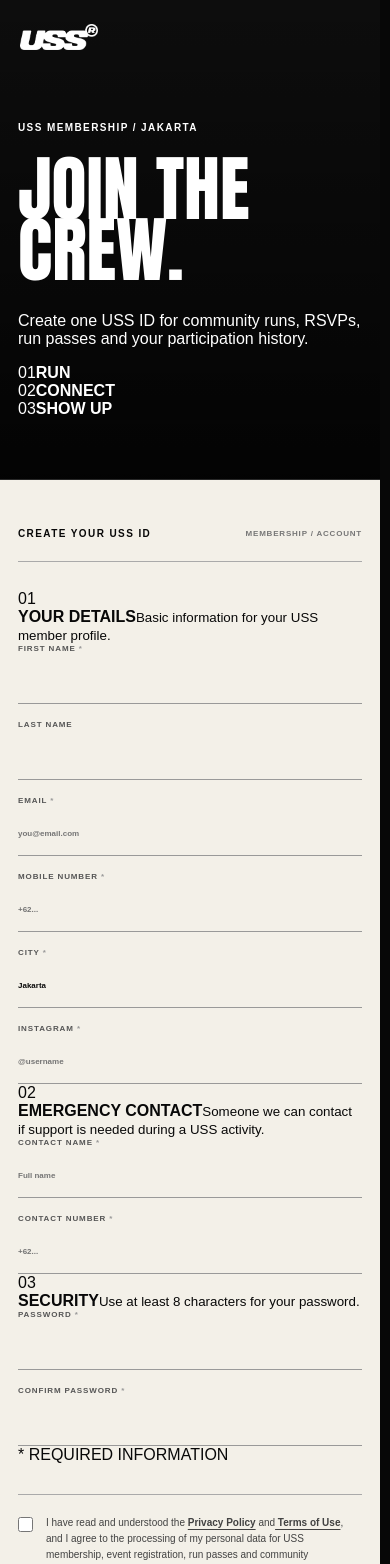
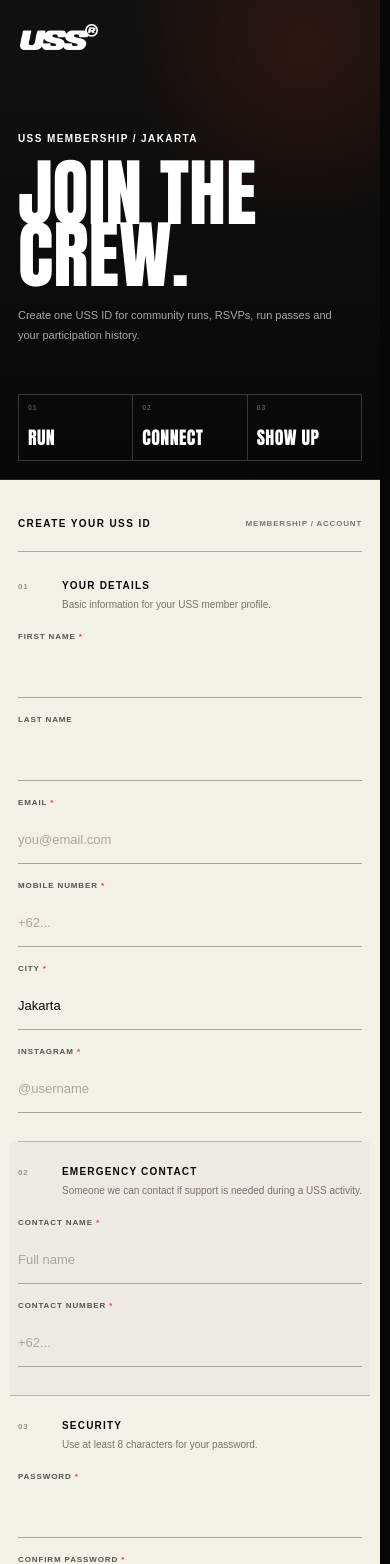
Before and after one commit to ardidwi/ussrunning-web, a Next.js app: page /join in a window 390 px wide. Shown: the top 1564 px of the page. Built offline with nearby package versions, Linux system fonts and the light colour scheme.

Commit message:
style: modernize join flow across desktop and mobile

```diff
--- a/app/globals.css
+++ b/app/globals.css
@@ -3517,3 +3517,248 @@ h1,h2,h3,p{margin-top:0}
     flex-direction:column;
   }
 }
+
+
+/* ---- Join v3: cleaner membership onboarding ---- */
+.join-shell-v3{
+  grid-template-columns:minmax(360px,.72fr) minmax(620px,1.28fr);
+}
+.join-intro-v3{
+  position:sticky;
+  top:0;
+  min-height:100svh;
+  height:100svh;
+  justify-content:space-between;
+  padding:148px clamp(32px,4vw,62px) 42px;
+  background:
+    radial-gradient(circle at 80% 10%,rgba(255,59,33,.13),transparent 34%),
+    linear-gradient(180deg,#111 0%,#080808 100%);
+}
+.join-intro-v3 .join-intro-copy{
+  margin:auto 0;
+}
+.join-intro-v3 h1{
+  font-size:clamp(76px,7.5vw,122px);
+  margin:22px 0 28px;
+}
+.join-intro-v3 .join-intro-copy>p{
+  max-width:430px;
+  margin:0;
+  color:#aaa;
+  font-size:13px;
+  line-height:1.75;
+}
+.join-intro-meta{
+  display:grid;
+  grid-template-columns:repeat(3,1fr);
+  border-top:1px solid #373737;
+  border-left:1px solid #373737;
+}
+.join-intro-meta>div{
+  min-height:78px;
+  padding:12px;
+  display:flex;
+  flex-direction:column;
+  justify-content:space-between;
+  border-right:1px solid #373737;
+  border-bottom:1px solid #373737;
+}
+.join-intro-meta span{
+  font-size:7px;
+  font-weight:900;
+  letter-spacing:.12em;
+  color:#555;
+}
+.join-intro-meta strong{
+  font-family:Impact,Haettenschweiler,"Arial Narrow Bold",sans-serif;
+  font-size:23px;
+  font-weight:400;
+  letter-spacing:.02em;
+}
+.join-form-panel-v3{
+  justify-content:flex-start;
+  padding:74px clamp(34px,5.5vw,84px) 68px;
+}
+.join-form-v3{
+  width:100%;
+}
+.join-form-section{
+  padding:28px 0 32px;
+  border-bottom:1px solid #b7b3aa;
+}
+.join-form-section:first-child{
+  padding-top:0;
+}
+.join-form-section-head{
+  display:grid;
+  grid-template-columns:32px 1fr;
+  gap:12px;
+  align-items:start;
+  margin-bottom:24px;
+}
+.join-form-section-head>span{
+  font-size:8px;
+  font-weight:900;
+  letter-spacing:.1em;
+  color:#99958c;
+  padding-top:2px;
+}
+.join-form-section-head strong{
+  display:block;
+  font-size:10px;
+  letter-spacing:.12em;
+}
+.join-form-section-head small{
+  display:block;
+  margin-top:6px;
+  max-width:500px;
+  font-size:10px;
+  line-height:1.5;
+  color:#77736b;
+}
+.join-form-v3 .join-form-grid{
+  gap:22px 28px;
+}
+.join-form-v3 .join-form-grid label{
+  position:relative;
+  font-size:8px;
+  color:#56534d;
+}
+.join-required{
+  color:var(--red) !important;
+  font-weight:900 !important;
+}
+.join-form-v3 .join-form-grid input{
+  height:48px;
+  margin-top:9px;
+  border-bottom-color:#aaa69d;
+  font-size:13px;
+  font-weight:500;
+}
+.join-form-v3 .join-form-grid input::placeholder{
+  color:#aaa69d;
+}
+.join-form-v3 .join-form-grid input:focus{
+  border-bottom-color:#080808;
+}
+.join-safety-section{
+  background:rgba(0,0,0,.025);
+  margin-left:-18px;
+  margin-right:-18px;
+  padding-left:18px;
+  padding-right:18px;
+}
+.join-required-note{
+  margin-top:14px;
+  font-size:7px;
+  font-weight:900;
+  letter-spacing:.1em;
+  color:#8b877e;
+}
+.join-form-v3 .consent-stack{
+  margin:20px 0 22px;
+  padding:18px 0;
+}
+.join-submit-v3{
+  min-height:54px;
+  justify-content:space-between;
+  padding-left:18px;
+  padding-right:18px;
+  transition:background .2s ease,color .2s ease;
+}
+.join-submit-v3:hover:not(:disabled){
+  background:var(--red);
+  color:#070707;
+}
+.join-submit-v3 b{
+  font-size:17px;
+  font-weight:400;
+}
+.join-login-link{
+  display:flex;
+  justify-content:space-between;
+  align-items:center;
+  gap:14px;
+  margin-top:17px;
+  font-size:8px;
+  font-weight:900;
+  letter-spacing:.08em;
+}
+.join-login-link>span{
+  color:#88847b;
+}
+.join-login-link a{
+  border-bottom:1px solid #77736b;
+  padding-bottom:3px;
+}
+.member-form-divider{
+  padding:9px 0 2px;
+  border-top:1px solid #303030;
+  margin-top:4px;
+}
+.member-form-divider>span{
+  font-size:8px;
+  font-weight:900;
+  letter-spacing:.11em;
+  color:#777 !important;
+}
+@media(max-width:1000px){
+  .join-shell-v3{
+    grid-template-columns:1fr;
+  }
+  .join-intro-v3{
+    position:relative;
+    min-height:540px;
+    height:auto;
+    padding:110px 28px 28px;
+  }
+  .join-intro-v3 .join-intro-copy{
+    margin:38px 0 60px;
+  }
+  .join-form-panel-v3{
+    padding-top:54px;
+  }
+}
+@media(max-width:760px){
+  .join-intro-v3{
+    min-height:480px;
+    padding:94px 18px 18px;
+  }
+  .join-intro-v3 .join-intro-copy{
+    margin:34px 0 44px;
+  }
+  .join-intro-v3 h1{
+    font-size:clamp(64px,19vw,82px);
+    margin:16px 0 20px;
+  }
+  .join-intro-v3 .join-intro-copy>p{
+    max-width:330px;
+    font-size:11px;
+  }
+  .join-intro-meta>div{
+    min-height:66px;
+    padding:9px;
+  }
+  .join-intro-meta strong{
+    font-size:18px;
+  }
+  .join-form-panel-v3{
+    padding:38px 18px 50px;
+  }
+  .join-form-section{
+    padding:24px 0 28px;
+  }
+  .join-form-section-head{
+    margin-bottom:20px;
+  }
+  .join-form-v3 .join-form-grid{
+    grid-template-columns:1fr;
+    gap:17px;
+  }
+  .join-safety-section{
+    margin-left:-8px;
+    margin-right:-8px;
+    padding-left:8px;
+    padding-right:8px;
+  }
+}
```
